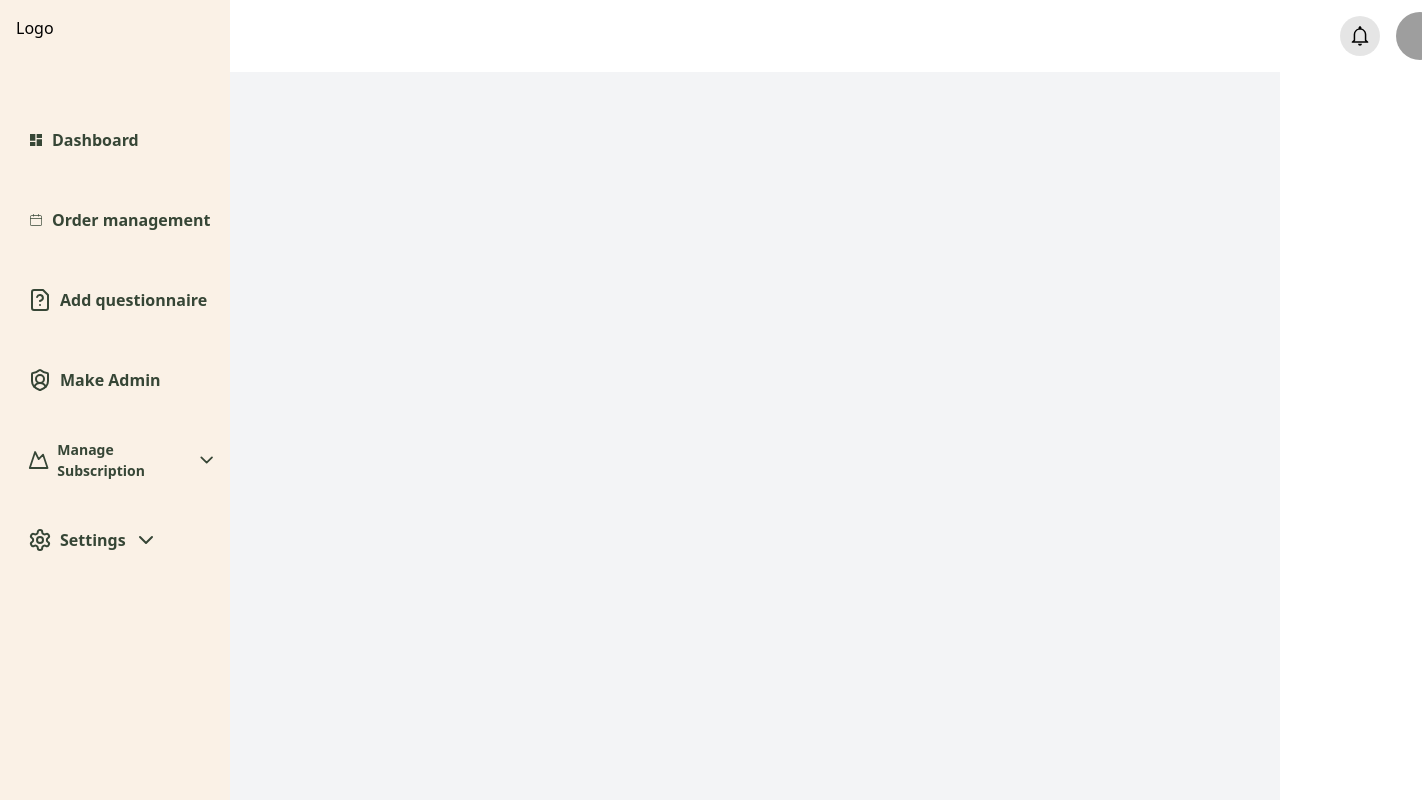
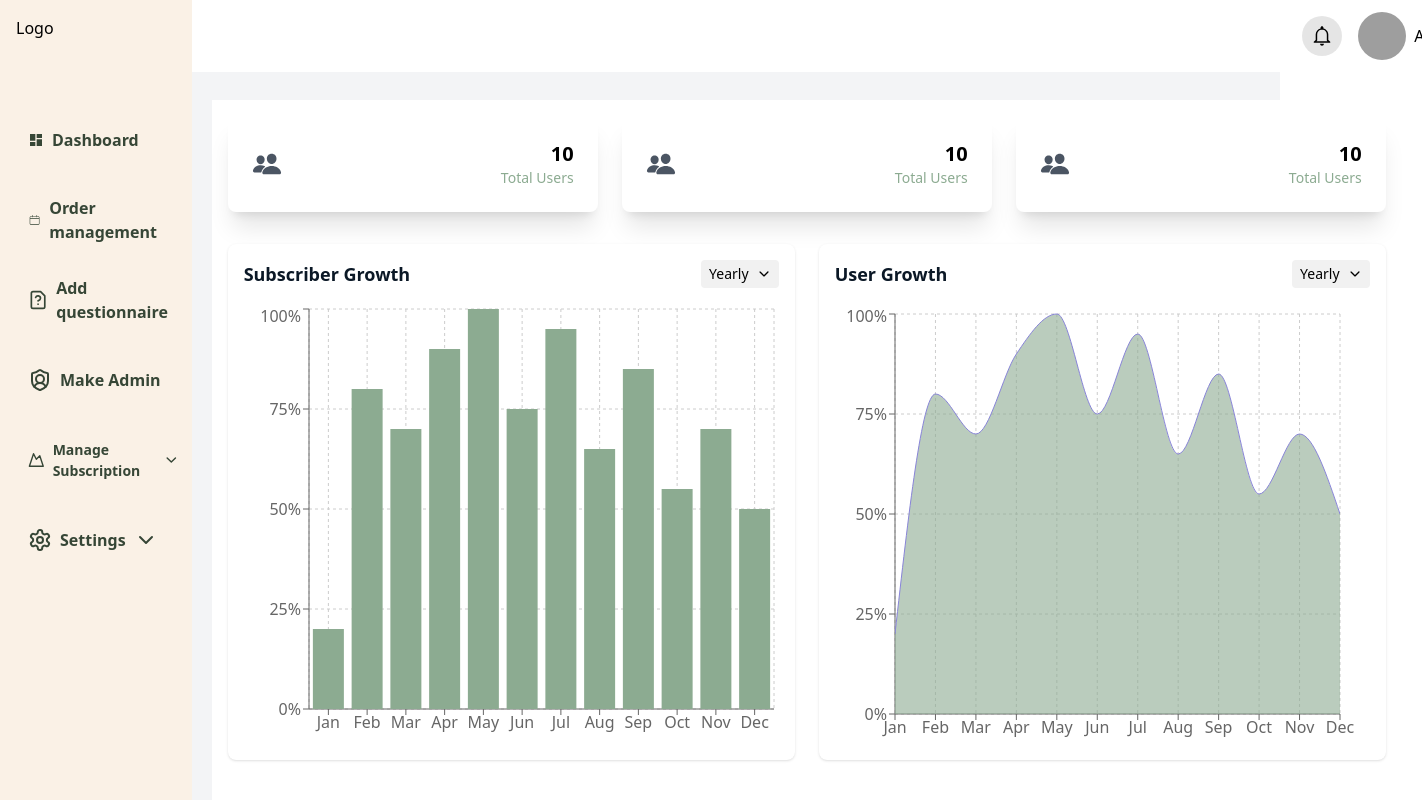
Before and after one commit to AHAl-amin/create-dashboard, a React (Vite) app: page / in a window 1280 px wide. Shown: the whole page, 1422 px wide, since content can reach past the window. Built offline with nearby package versions, Linux system fonts and the light colour scheme; grey boxes are pictures that could not be loaded.

Commit message:
added chart

```diff
--- a/src/Pages/Dashboard/Dashboard.jsx
+++ b/src/Pages/Dashboard/Dashboard.jsx
@@ -1,21 +1,35 @@
 import React from 'react'
 import { IoIosArrowDown } from 'react-icons/io'
 import { IoPeople } from 'react-icons/io5'
-import { BarChart, Bar, ResponsiveContainer, XAxis, YAxis, Tooltip, CartesianGrid } from 'recharts'
+import { BarChart, Bar, ResponsiveContainer, XAxis, YAxis, Tooltip, CartesianGrid, AreaChart, Area } from 'recharts'
 
-const data = [
-  { name: 'Jan', uv: 100 },
+const percentageData = [
+  { name: 'Jan', uv: 20 },
   { name: 'Feb', uv: 80 },
   { name: 'Mar', uv: 70 },
   { name: 'Apr', uv: 90 },
-  { name: 'May', uv: 60 },
+  { name: 'May', uv: 100 },
   { name: 'Jun', uv: 75 },
   { name: 'Jul', uv: 95 },
   { name: 'Aug', uv: 65 },
   { name: 'Sep', uv: 85 },
   { name: 'Oct', uv: 55 },
   { name: 'Nov', uv: 70 },
-  { name: 'Dec', uv: 90 },
+  { name: 'Dec', uv: 50 },
+];
+const data = [
+  { name: 'Jan', uv: 20 },
+  { name: 'Feb', uv: 80 },
+  { name: 'Mar', uv: 70 },
+  { name: 'Apr', uv: 90 },
+  { name: 'May', uv: 100 },
+  { name: 'Jun', uv: 75 },
+  { name: 'Jul', uv: 95 },
+  { name: 'Aug', uv: 65 },
+  { name: 'Sep', uv: 85 },
+  { name: 'Oct', uv: 55 },
+  { name: 'Nov', uv: 70 },
+  { name: 'Dec', uv: 50 },
 ];
 function Dashboard() {
   return (
@@ -46,13 +60,14 @@ function Dashboard() {
           </div>
           <div className='h-[440px]'>
             <ResponsiveContainer width="100%" height="100%">
-              <BarChart data={data}>
+              <BarChart data={percentageData}>
                 <CartesianGrid strokeDasharray="3 3" />
                 <XAxis dataKey="name" />
-                <YAxis />
-                <Tooltip />
-                <Bar dataKey="uv" fill="#4F46E5" />
+                <YAxis tickFormatter={(value) => `${value}%`} />
+                <Tooltip formatter={(value) => `${value}%`} />
+                <Bar dataKey='uv' fill="#8CAB91" />
               </BarChart>
+
             </ResponsiveContainer>
           </div>
         </div>
@@ -66,17 +81,27 @@ function Dashboard() {
               <IoIosArrowDown />
             </div>
           </div>
-          {/* <div className='h-[300px]'>
+          <div className='h-[440px]'>
             <ResponsiveContainer width="100%" height="100%">
-              <BarChart data={data}>
+              <AreaChart
+                width={500}
+                height={400}
+                data={data}
+                margin={{
+                  top: 10,
+                  right: 30,
+                  left: 0,
+                  bottom: 0,
+                }}
+              >
                 <CartesianGrid strokeDasharray="3 3" />
                 <XAxis dataKey="name" />
-                <YAxis />
-                <Tooltip />
-                <Bar dataKey="pv" fill="#10B981" />
-              </BarChart>
+                 <YAxis tickFormatter={(value) => `${value}%`} />
+                <Tooltip formatter={(value) => `${value}%`} />
+                <Area type="monotone" dataKey="uv" stroke="#8884d8" fill="#8CAB91" />
+              </AreaChart>
             </ResponsiveContainer>
-          </div> */}
+          </div>
         </div>
       </div>
     </div>
--- a/src/Pages/Home/Home.jsx
+++ b/src/Pages/Home/Home.jsx
@@ -1,10 +1,11 @@
 import React from 'react'
+import Dashboard from '../Dashboard/Dashboard'
 
 
 function Home() {
   return (
     <div>
-
+       <Dashboard></Dashboard>
 
     </div>
   )
```
